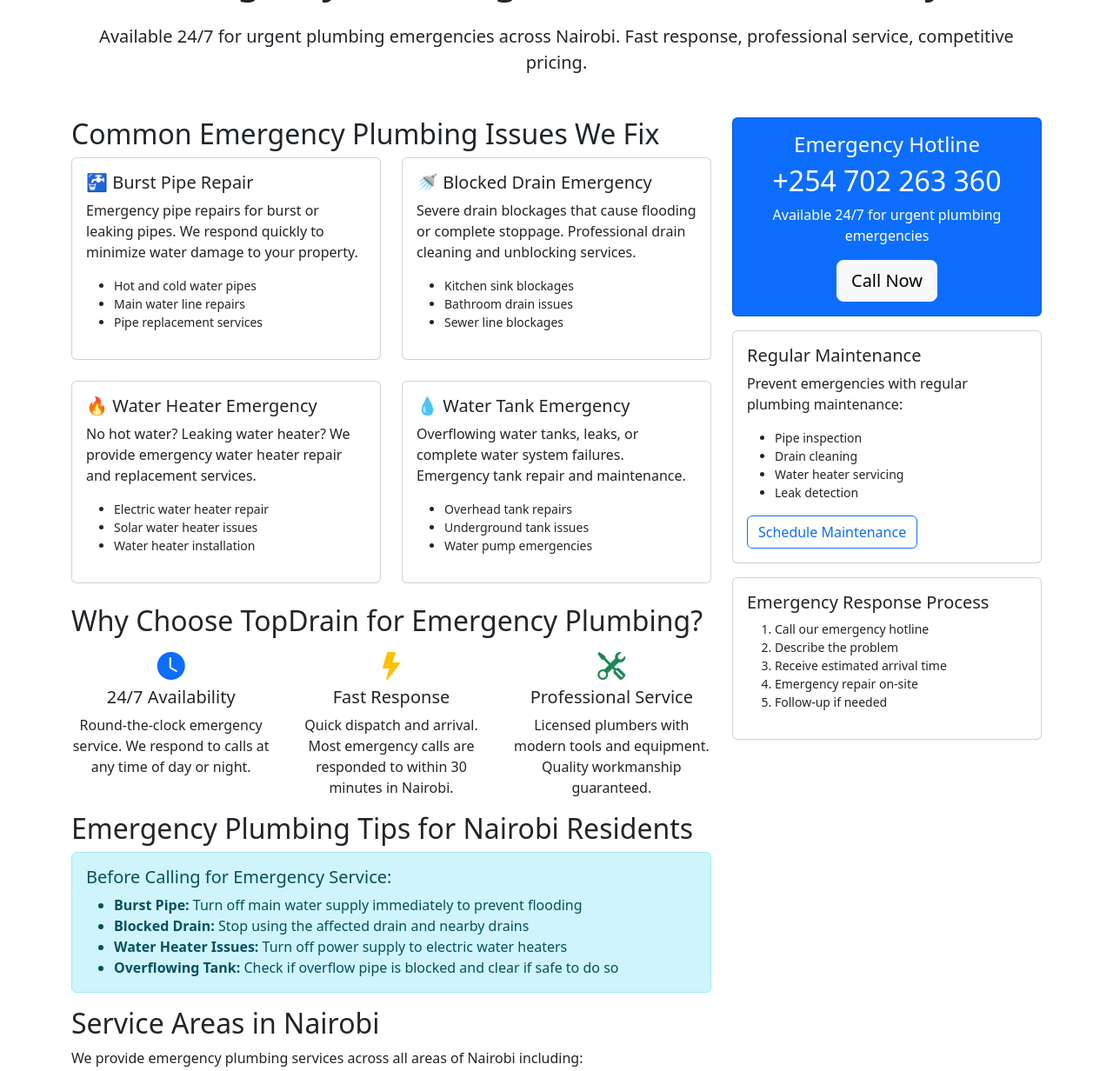
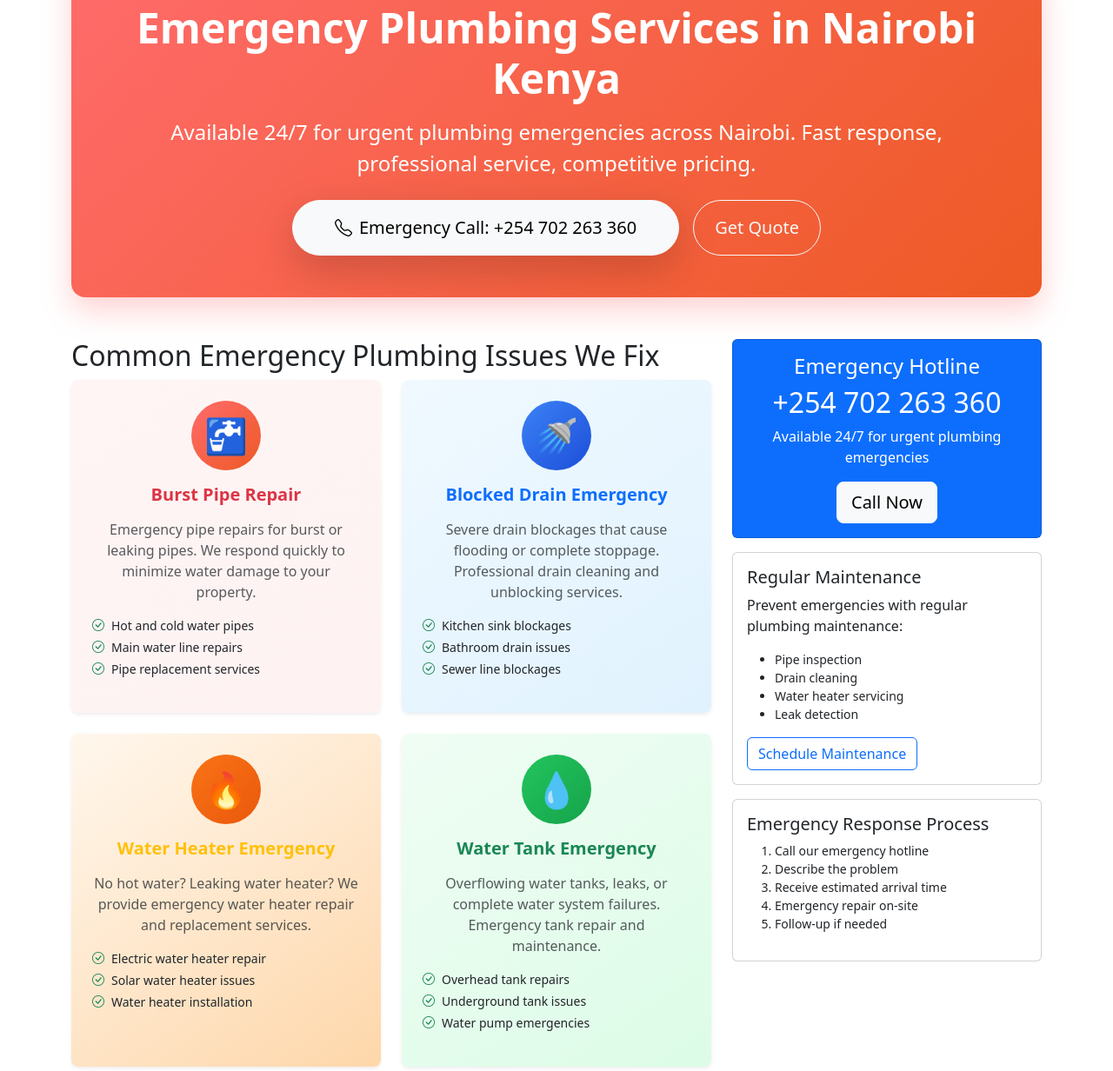
Before and after one commit to MarkBrianK/Top-drain-water-works, a React app: page /emergency-plumbing-nairobi in a window 1280 px wide. Shown: the part 206-1438 px from the top of the page at 87% size. Built offline with nearby package versions, Linux system fonts and the light colour scheme; some packages are replaced by stand-ins of ours.

Commit message:
:lipstick:

```diff
--- a/pages/emergency-plumbing-nairobi.js
+++ b/pages/emergency-plumbing-nairobi.js
@@ -41,69 +41,140 @@ export default function EmergencyPlumbingNairobi() {
         <script type="application/ld+json">{JSON.stringify(jsonLd)}</script>
       </Head>
 
-      <h1 className="fw-bold text-center mb-4">Emergency Plumbing Services in Nairobi Kenya</h1>
-      <p className="text-center mb-5 lead">
+      {/* Hero Section */}
+      <div className="hero-section mb-5 p-5 rounded-4" style={{
+        background: 'linear-gradient(135deg, #ff6b6b 0%, #ee5a24 100%)',
+        color: 'white',
+        boxShadow: '0 15px 35px rgba(255, 107, 107, 0.3)'
+      }}>
+        <div className="text-center">
+          <h1 className="fw-bold mb-3 display-5">Emergency Plumbing Services in Nairobi Kenya</h1>
+          <p className="lead fs-4 mb-4">
             Available 24/7 for urgent plumbing emergencies across Nairobi. Fast response, professional service, competitive pricing.
           </p>
+          <div className="d-flex justify-content-center gap-3 flex-wrap">
+            <a href="tel:+254702263360" className="btn btn-light btn-lg px-5 py-3 rounded-pill shadow-lg">
+              <i className="bi bi-telephone me-2"></i>
+              Emergency Call: +254 702 263 360
+            </a>
+            <a href="/contact" className="btn btn-outline-light btn-lg px-4 py-3 rounded-pill">
+              Get Quote
+            </a>
+          </div>
+        </div>
+      </div>
 
       <div className="row mb-5">
         <div className="col-lg-8">
           <h2>Common Emergency Plumbing Issues We Fix</h2>
 
-          <div className="row mb-4">
-            <div className="col-md-6">
-              <div className="card h-100">
-                <div className="card-body">
-                  <h5 className="card-title">🚰 Burst Pipe Repair</h5>
-                  <p className="card-text">Emergency pipe repairs for burst or leaking pipes. We respond quickly to minimize water damage to your property.</p>
-                  <ul className="small">
-                    <li>Hot and cold water pipes</li>
-                    <li>Main water line repairs</li>
-                    <li>Pipe replacement services</li>
+          <div className="row mb-5">
+            <div className="col-md-6 mb-4">
+              <div className="emergency-service-card p-4 h-100 rounded-3 shadow-sm border-0" style={{
+                background: 'linear-gradient(145deg, #fff5f5 0%, #fef2f2 100%)',
+                border: '2px solid #fecaca'
+              }}>
+                <div className="text-center mb-3">
+                  <div className="emergency-icon mx-auto mb-3" style={{
+                    width: '80px',
+                    height: '80px',
+                    background: 'linear-gradient(135deg, #ff6b6b, #ee5a24)',
+                    borderRadius: '50%',
+                    display: 'flex',
+                    alignItems: 'center',
+                    justifyContent: 'center'
+                  }}>
+                    <span className="fs-1">🚰</span>
+                  </div>
+                  <h5 className="fw-bold text-danger">Burst Pipe Repair</h5>
+                </div>
+                <p className="text-muted text-center mb-3">Emergency pipe repairs for burst or leaking pipes. We respond quickly to minimize water damage to your property.</p>
+                <ul className="list-unstyled small">
+                  <li className="mb-1"><i className="bi bi-check-circle text-success me-2"></i>Hot and cold water pipes</li>
+                  <li className="mb-1"><i className="bi bi-check-circle text-success me-2"></i>Main water line repairs</li>
+                  <li className="mb-1"><i className="bi bi-check-circle text-success me-2"></i>Pipe replacement services</li>
                 </ul>
               </div>
             </div>
+            <div className="col-md-6 mb-4">
+              <div className="emergency-service-card p-4 h-100 rounded-3 shadow-sm border-0" style={{
+                background: 'linear-gradient(145deg, #f0f9ff 0%, #e0f2fe 100%)',
+                border: '2px solid #bae6fd'
+              }}>
+                <div className="text-center mb-3">
+                  <div className="emergency-icon mx-auto mb-3" style={{
+                    width: '80px',
+                    height: '80px',
+                    background: 'linear-gradient(135deg, #3b82f6, #1d4ed8)',
+                    borderRadius: '50%',
+                    display: 'flex',
+                    alignItems: 'center',
+                    justifyContent: 'center'
+                  }}>
+                    <span className="fs-1">🚿</span>
                   </div>
-            <div className="col-md-6">
-              <div className="card h-100">
-                <div className="card-body">
-                  <h5 className="card-title">🚿 Blocked Drain Emergency</h5>
-                  <p className="card-text">Severe drain blockages that cause flooding or complete stoppage. Professional drain cleaning and unblocking services.</p>
-                  <ul className="small">
-                    <li>Kitchen sink blockages</li>
-                    <li>Bathroom drain issues</li>
-                    <li>Sewer line blockages</li>
+                  <h5 className="fw-bold text-primary">Blocked Drain Emergency</h5>
+                </div>
+                <p className="text-muted text-center mb-3">Severe drain blockages that cause flooding or complete stoppage. Professional drain cleaning and unblocking services.</p>
+                <ul className="list-unstyled small">
+                  <li className="mb-1"><i className="bi bi-check-circle text-success me-2"></i>Kitchen sink blockages</li>
+                  <li className="mb-1"><i className="bi bi-check-circle text-success me-2"></i>Bathroom drain issues</li>
+                  <li className="mb-1"><i className="bi bi-check-circle text-success me-2"></i>Sewer line blockages</li>
                 </ul>
               </div>
             </div>
+            <div className="col-md-6 mb-4">
+              <div className="emergency-service-card p-4 h-100 rounded-3 shadow-sm border-0" style={{
+                background: 'linear-gradient(145deg, #fff7ed 0%, #fed7aa 100%)',
+                border: '2px solid #fed7aa'
+              }}>
+                <div className="text-center mb-3">
+                  <div className="emergency-icon mx-auto mb-3" style={{
+                    width: '80px',
+                    height: '80px',
+                    background: 'linear-gradient(135deg, #f97316, #ea580c)',
+                    borderRadius: '50%',
+                    display: 'flex',
+                    alignItems: 'center',
+                    justifyContent: 'center'
+                  }}>
+                    <span className="fs-1">🔥</span>
                   </div>
+                  <h5 className="fw-bold text-warning">Water Heater Emergency</h5>
                 </div>
-
-          <div className="row mb-4">
-            <div className="col-md-6">
-              <div className="card h-100">
-                <div className="card-body">
-                  <h5 className="card-title">🔥 Water Heater Emergency</h5>
-                  <p className="card-text">No hot water? Leaking water heater? We provide emergency water heater repair and replacement services.</p>
-                  <ul className="small">
-                    <li>Electric water heater repair</li>
-                    <li>Solar water heater issues</li>
-                    <li>Water heater installation</li>
+                <p className="text-muted text-center mb-3">No hot water? Leaking water heater? We provide emergency water heater repair and replacement services.</p>
+                <ul className="list-unstyled small">
+                  <li className="mb-1"><i className="bi bi-check-circle text-success me-2"></i>Electric water heater repair</li>
+                  <li className="mb-1"><i className="bi bi-check-circle text-success me-2"></i>Solar water heater issues</li>
+                  <li className="mb-1"><i className="bi bi-check-circle text-success me-2"></i>Water heater installation</li>
                 </ul>
               </div>
             </div>
+            <div className="col-md-6 mb-4">
+              <div className="emergency-service-card p-4 h-100 rounded-3 shadow-sm border-0" style={{
+                background: 'linear-gradient(145deg, #f0fdf4 0%, #dcfce7 100%)',
+                border: '2px solid #bbf7d0'
+              }}>
+                <div className="text-center mb-3">
+                  <div className="emergency-icon mx-auto mb-3" style={{
+                    width: '80px',
+                    height: '80px',
+                    background: 'linear-gradient(135deg, #22c55e, #16a34a)',
+                    borderRadius: '50%',
+                    display: 'flex',
+                    alignItems: 'center',
+                    justifyContent: 'center'
+                  }}>
+                    <span className="fs-1">💧</span>
                   </div>
-            <div className="col-md-6">
-              <div className="card h-100">
-                <div className="card-body">
-                  <h5 className="card-title">💧 Water Tank Emergency</h5>
-                  <p className="card-text">Overflowing water tanks, leaks, or complete water system failures. Emergency tank repair and maintenance.</p>
-                  <ul className="small">
-                    <li>Overhead tank repairs</li>
-                    <li>Underground tank issues</li>
-                    <li>Water pump emergencies</li>
+                  <h5 className="fw-bold text-success">Water Tank Emergency</h5>
+                </div>
+                <p className="text-muted text-center mb-3">Overflowing water tanks, leaks, or complete water system failures. Emergency tank repair and maintenance.</p>
+                <ul className="list-unstyled small">
+                  <li className="mb-1"><i className="bi bi-check-circle text-success me-2"></i>Overhead tank repairs</li>
+                  <li className="mb-1"><i className="bi bi-check-circle text-success me-2"></i>Underground tank issues</li>
+                  <li className="mb-1"><i className="bi bi-check-circle text-success me-2"></i>Water pump emergencies</li>
                 </ul>
-                </div>
               </div>
             </div>
           </div>
```
Lines whose indentation alone changed are shown as unchanged.
